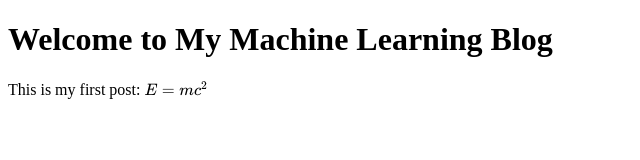
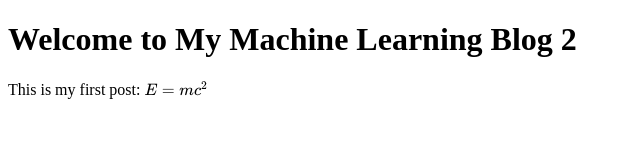
Before and after one commit to Rachidcaich/rcaich.github.io, a plain HTML site: page index.html in a window 1280 px wide. Shown: the full height of the page, 0-640 px from the left. Drawn offline with nearby package versions, Linux system fonts and the light colour scheme.

Commit message:
Update index.html

```diff
--- a/index.html
+++ b/index.html
@@ -13,7 +13,7 @@
     </script>
 </head>
 <body>
-    <h1>Welcome to My Machine Learning Blog</h1>
+    <h1>Welcome to My Machine Learning Blog 2</h1>
     <p>This is my first post: $E = mc^2$</p>
 </body>
 </html>
```
